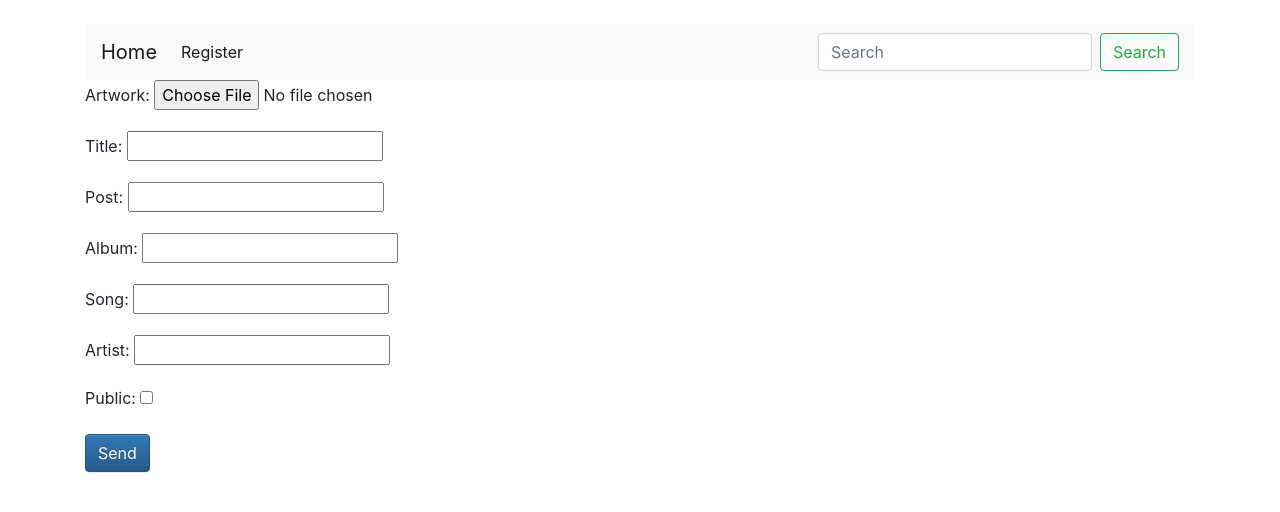
After one commit to qoconnor/Lab-6, a Django app: page /account/create_post/ in a window 1280 px wide. The commit adds this page. Shown: the top 512 px of the page. Run offline with Django 3.2, Linux system fonts and the light colour scheme; some libraries are stand-ins or nearby versions.

Commit message:
Added posts
Album artwork not working. Posts are not displayed anywhere yet.

```diff
--- a/musicapp/accounts/admin.py
+++ b/musicapp/accounts/admin.py
@@ -1,5 +1,6 @@
 from django.contrib import admin
-from accounts.models import UserProfile
+from accounts.models import UserProfile, Posts
 
 # Register your models here.
 admin.site.register(UserProfile)
+admin.site.register(Posts)
--- a/musicapp/accounts/forms.py
+++ b/musicapp/accounts/forms.py
@@ -12,3 +12,12 @@ class EditProfileForm(forms.Form):
 
 class ImageUploadForm(forms.Form):
     image = forms.ImageField()
+
+class CreatePostForm(forms.Form):
+    artwork = forms.ImageField()
+    title = forms.CharField()
+    post = forms.CharField(label='Post:', required=True)
+    album = forms.CharField(label='Album:', required=False)
+    song = forms.CharField(label='Song:', required=False)
+    artist = forms.CharField(label='Artist:', required=False)
+    public = forms.BooleanField()
--- /dev/null
+++ b/musicapp/accounts/templates/accounts/create_post.html
@@ -0,0 +1,15 @@
+{% extends 'base.html' %}
+
+{% block head %}
+  <title>Create Post</title>
+{% endblock %}
+
+{% block body %}
+  <div class="container">
+    <form method="post" enctype="multipart/form-data">
+      {% csrf_token %}
+      {{form.as_p}}
+      <button type="submit" class="btn btn-primary">Send</button>
+    </form>
+  </div>
+{% endblock %}
--- a/musicapp/accounts/templates/accounts/edit_profile.html
+++ b/musicapp/accounts/templates/accounts/edit_profile.html
@@ -5,6 +5,7 @@
 {% endblock %}
 
 {% block body %}
+  <div class="container">
 
     <form action="/account/profile_pic/" method="post" enctype="multipart/form-data">
       {% csrf_token %}
@@ -14,11 +15,10 @@
          <button type="submit">Submit</button>
     </form>
 
-  <div class="container">
     <form method="post">
       {% csrf_token %}
       {{ form.as_p }}
-      <button class="btn btn-success" type="submit" name="button">Submit</button>
+      <button class="btn btn-outline-success" type="submit" name="button">Submit</button>
     </form>
   </div>
 {% endblock %}
--- a/musicapp/accounts/templates/base.html
+++ b/musicapp/accounts/templates/base.html
@@ -9,7 +9,7 @@
     <script src="https://stackpath.bootstrapcdn.com/bootstrap/4.1.3/js/bootstrap.min.js" integrity="sha384-ChfqqxuZUCnJSK3+MXmPNIyE6ZbWh2IMqE241rYiqJxyMiZ6OW/JmZQ5stwEULTy" crossorigin="anonymous"></script>
     {% block head %}
       <meta charset="utf-8">
-      <title>Base</title>
+      <title>MovieLover</title>
     {% endblock %}
   </head>
   <body>
@@ -19,6 +19,7 @@
         {% if user.is_authenticated %}
           <a class="navbar-brand" href="/account">Home</a>
           <a class="navbar-brand" href="/account/profile">Profile</a>
+          <a class="navbar-brand" href="/account/create_post">Post</a>
         {% else %}
           <a class="navbar-brand" href="/">Home</a>
         {% endif %}
--- a/musicapp/accounts/urls.py
+++ b/musicapp/accounts/urls.py
@@ -15,6 +15,7 @@ urlpatterns = [
     path('profile/', views.view_profile, name='view_profile'),
     path('profile/edit/', views.edit_profile, name='edit_profile'),
     path('profile_pic/', views.upload_pic, name='upload_pic'),
+    path('create_post/', views.create_post, name='create_post'),
 ]
 
 #if settings.DEBUG:
--- a/musicapp/accounts/views.py
+++ b/musicapp/accounts/views.py
@@ -1,8 +1,8 @@
 from django.shortcuts import render, HttpResponse, redirect
 from django.contrib.auth.forms import UserCreationForm, UserChangeForm
 from django.contrib.auth.models import User
-from accounts.forms import EditProfileForm, ImageUploadForm
-from accounts.models import UserProfile
+from accounts.forms import EditProfileForm, ImageUploadForm, CreatePostForm
+from accounts.models import UserProfile, Posts
 
 # Create your views here.
 def home(request):
@@ -63,3 +63,26 @@ def upload_pic(request):
     else:
         form = ImageUploadForm()
     return HttpResponse("Must upload an image")
+
+def create_post(request):
+    if request.method == 'POST':
+        form = CreatePostForm(request.POST, request.FILES)
+        if form.is_valid():
+            #try:
+                obj = Posts.objects.create()
+                obj.fromUser = request.user
+                obj.post = form.cleaned_data['post']
+                obj.title = form.cleaned_data['title']
+                obj.album = form.cleaned_data['album']
+                obj.song = form.cleaned_data['song']
+                obj.artist = form.cleaned_data['artist']
+                obj.public = form.cleaned_data['public']
+                obj.save()
+                return render(request, 'accounts/home.html') #Need to edit later
+            #except:
+                #return HttpResponse('Something went wrong when creating a post.')
+    else:
+        form = CreatePostForm()
+        args = {'form': form}
+        return render(request, 'accounts/create_post.html', args)
+    return HttpResponse('Something went wrong')
```
Also changed, not shown: musicapp/accounts/models.py (+10 -0 lines), musicapp/accounts/templates/accounts/profile.html (+6 -8 lines), musicapp/planning.txt (added, +24 -0 lines), musicapp/accounts/migrations/0005_posts.py (added), musicapp/db.sqlite3. Lines whose indentation alone changed are shown as unchanged.
